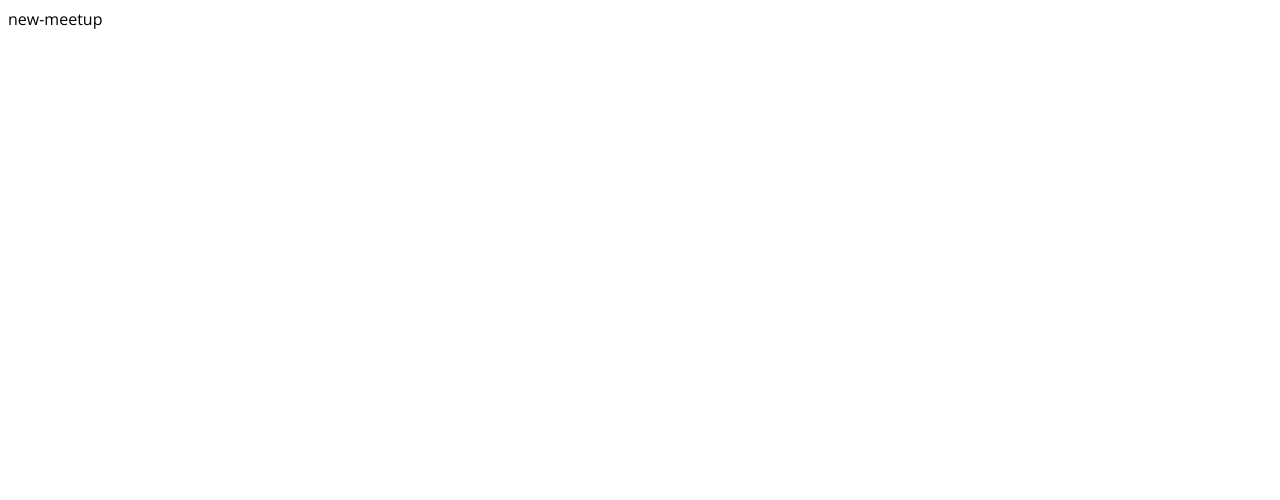
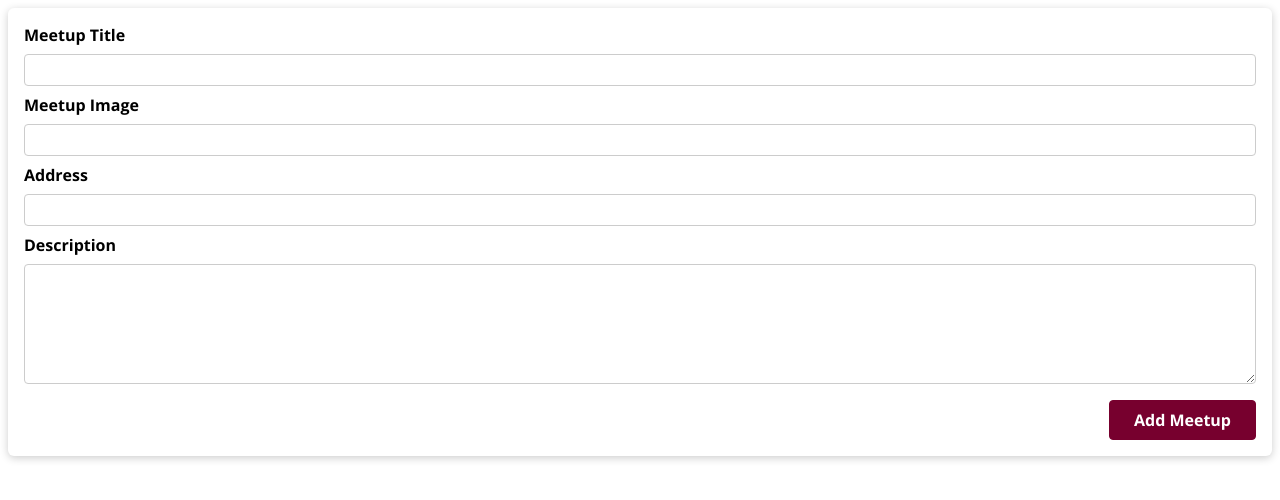
Before and after one commit to lulla-by/Study_NextJS, a Next.js app in the folder 01.NextJS_Summary2/: page /new-meetup in a window 1280 px wide. Shown: the top 500 px of the page. Built offline with nearby package versions, Linux system fonts and the light colour scheme.

Commit message:
new meetup form page 추가

```diff
--- a/01.NextJS_Summary2/pages/new-meetup/index.js
+++ b/01.NextJS_Summary2/pages/new-meetup/index.js
@@ -1,9 +1,11 @@
 import React from 'react'
+import NewMeetupForm from './../../components/meetups/NewMeetupForm';
 
-const NewMeetUp = () => {
-  return (
-    <div>new-meetup</div>
-  )
+const NewMeetupPage = () => {
+  function addMeetupHandler(enteredMeetupData) {
+    console.log(enteredMeetupData);
+  }
+  return <NewMeetupForm onAddMeetup={addMeetupHandler} />
 }
 
-export default NewMeetUp
+export default NewMeetupPage
```
